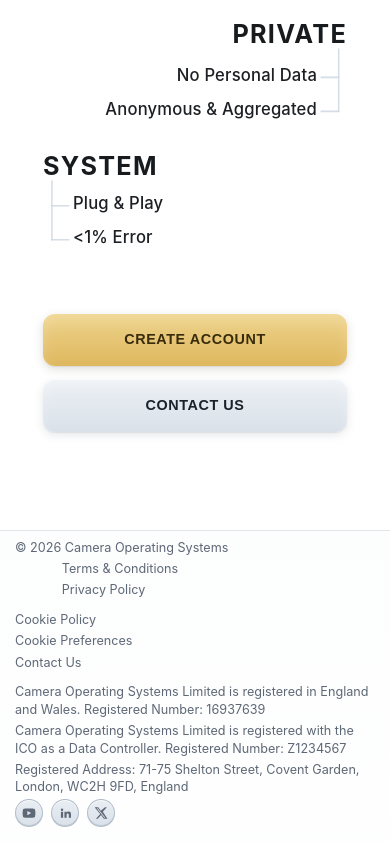
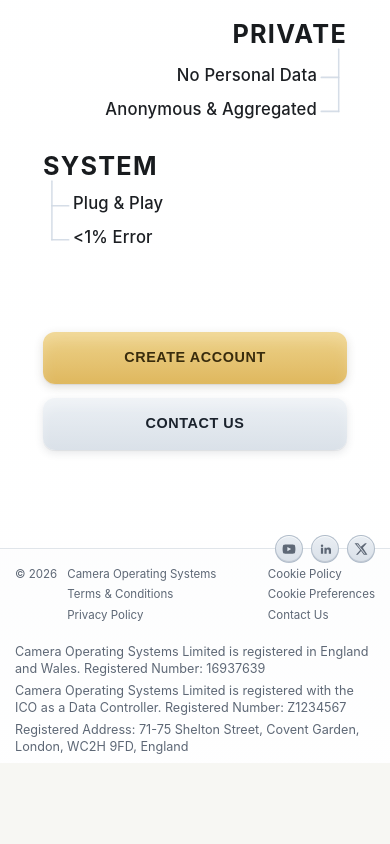
Before and after one commit to Ali-Nigzu/portal, a React (Vite) app in the folder frontend/: page / in a window 390 px wide. Shown: the part 2007-2851 px from the top of the page. After the commit the page ends 2770 px from the top, so only its background shows below. Built offline with nearby package versions, Linux system fonts and the light colour scheme; no server answers.

Commit message:
Refine mobile footer layout and lower spacing

```diff
--- a/frontend/src/features/landing/components/LandingFooter.tsx
+++ b/frontend/src/features/landing/components/LandingFooter.tsx
@@ -10,6 +10,8 @@ type CookieConsentWindow = Window & {
 
 const LandingFooter: React.FC = () => {
   const navigate = useNavigate();
+  const [termsAndConditions, privacyPolicy] = landingCopy.footer.primaryLinks;
+  const [cookiePolicy, cookiePreferences, contactUs] = landingCopy.footer.secondaryLinks;
 
   const handleCookiePreferencesClick: React.MouseEventHandler<HTMLButtonElement> = () => {
     const cookieConsent = (window as CookieConsentWindow).CookieConsent;
@@ -29,33 +31,61 @@ const LandingFooter: React.FC = () => {
             </p>
             <nav className="landing-footer-links-column landing-footer-links-column-primary" aria-label="Primary legal links">
               <button type="button" className="landing-footer-link-item landing-footer-link-item-button">
-                {landingCopy.footer.primaryLinks[0]}
+                {termsAndConditions}
               </button>
               <button type="button" className="landing-footer-link-item landing-footer-link-item-button">
-                {landingCopy.footer.primaryLinks[1]}
+                {privacyPolicy}
               </button>
             </nav>
           </div>
 
           <nav className="landing-footer-links-column landing-footer-links-column-secondary" aria-label="Footer links">
-            <button type="button" className="landing-footer-link-item landing-footer-link-item-button">
-              {landingCopy.footer.secondaryLinks[0]}
-            </button>
             <button
               type="button"
               className="landing-footer-link-item landing-footer-link-item-button landing-footer-link-item-cookie-preferences"
               onClick={handleCookiePreferencesClick}
             >
-              {landingCopy.footer.secondaryLinks[1]}
+              {cookiePreferences}
+            </button>
+            <button type="button" className="landing-footer-link-item landing-footer-link-item-button">
+              {cookiePolicy}
             </button>
             <button
               type="button"
               className="landing-footer-link-item landing-footer-link-item-button"
               onClick={() => navigate("/contact")}
             >
-              {landingCopy.footer.secondaryLinks[2]}
+              {contactUs}
             </button>
           </nav>
+
+          <div className="landing-footer-mobile-top-links" aria-label="Mobile legal links">
+            <span className="landing-footer-mobile-top-item landing-footer-mobile-top-item-year">© 2026</span>
+            <span className="landing-footer-mobile-top-item landing-footer-mobile-top-item-brand">Camera Operating Systems</span>
+            <button type="button" className="landing-footer-link-item landing-footer-link-item-button landing-footer-mobile-top-link landing-footer-mobile-top-link-cookie-policy">
+              {cookiePolicy}
+            </button>
+            <button type="button" className="landing-footer-link-item landing-footer-link-item-button landing-footer-mobile-top-link landing-footer-mobile-top-link-terms">
+              {termsAndConditions}
+            </button>
+            <button
+              type="button"
+              className="landing-footer-link-item landing-footer-link-item-button landing-footer-link-item-cookie-preferences landing-footer-mobile-top-link landing-footer-mobile-top-link-cookie-preferences"
+              onClick={handleCookiePreferencesClick}
+            >
+              {cookiePreferences}
+            </button>
+            <button type="button" className="landing-footer-link-item landing-footer-link-item-button landing-footer-mobile-top-link landing-footer-mobile-top-link-privacy">
+              {privacyPolicy}
+            </button>
+            <button
+              type="button"
+              className="landing-footer-link-item landing-footer-link-item-button landing-footer-mobile-top-link landing-footer-mobile-top-link-contact"
+              onClick={() => navigate("/contact")}
+            >
+              {contactUs}
+            </button>
+          </div>
 
           <div className="landing-footer-legal-column">
             {landingCopy.footer.legalLines.map((line, index) => {
--- a/frontend/src/styles/LandingPage.css
+++ b/frontend/src/styles/LandingPage.css
@@ -1000,6 +1000,10 @@ body {
   margin-left: 0;
 }
 
+.landing-footer-mobile-top-links {
+  display: none;
+}
+
 .landing-footer-link-item-button {
   border: 0;
   padding: 0;
@@ -1215,7 +1219,7 @@ body {
   .landing-footer-copyright { margin-left: 0; }
   .landing-footer-links-column-primary { padding-left: 0; }
   .landing-footer-links-column-secondary { margin-left: 0; }
-  .landing-footer-social { justify-content: flex-start; }
+  .landing-footer-social { justify-content: flex-end; }
 }
 
 
@@ -1629,7 +1633,7 @@ body {
   .assurance-cta-row {
     width: 100%;
     max-width: 340px;
-    margin: 59px auto 0;
+    margin: 77px auto 0;
     gap: 14px;
   }
 
@@ -1645,7 +1649,81 @@ body {
   }
 
   .landing-footer {
+    position: relative;
     margin-top: 20px;
+    padding-top: 18px;
+  }
+
+  .landing-footer-brand-column,
+  .landing-footer-links-column-secondary {
+    display: none;
+  }
+
+  .landing-footer-mobile-top-links {
+    display: grid;
+    grid-template-columns: auto minmax(0, 1fr) auto;
+    column-gap: 10px;
+    row-gap: 6px;
+    align-items: baseline;
+    font-size: 0.72rem;
+    line-height: 1.28;
+  }
+
+  .landing-footer-mobile-top-item,
+  .landing-footer-mobile-top-link {
+    font-size: inherit;
+    line-height: inherit;
+    color: var(--sys-text-3);
+    white-space: nowrap;
+  }
+
+  .landing-footer-mobile-top-item-year {
+    grid-column: 1;
+    grid-row: 1;
+  }
+
+  .landing-footer-mobile-top-item-brand {
+    grid-column: 2;
+    grid-row: 1;
+  }
+
+  .landing-footer-mobile-top-link-cookie-policy {
+    grid-column: 3;
+    grid-row: 1;
+  }
+
+  .landing-footer-mobile-top-link-terms {
+    grid-column: 2;
+    grid-row: 2;
+  }
+
+  .landing-footer-mobile-top-link-cookie-preferences {
+    grid-column: 3;
+    grid-row: 2;
+  }
+
+  .landing-footer-mobile-top-link-privacy {
+    grid-column: 2;
+    grid-row: 3;
+  }
+
+  .landing-footer-mobile-top-link-contact {
+    grid-column: 3;
+    grid-row: 3;
+  }
+
+  .landing-footer-legal-column {
+    margin-top: 8px;
+  }
+
+  .landing-footer-social {
+    position: absolute;
+    top: 0;
+    right: 15px;
+    z-index: 3;
+    align-self: auto;
+    justify-content: flex-end;
+    transform: translateY(-50%);
   }
 }
 
```
